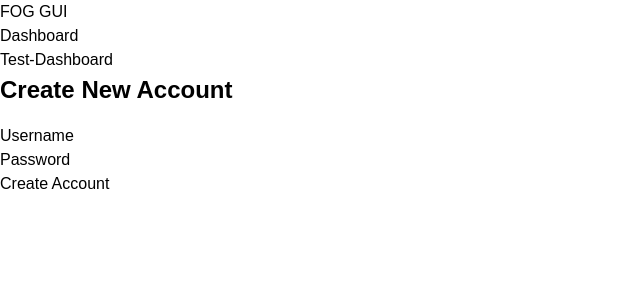
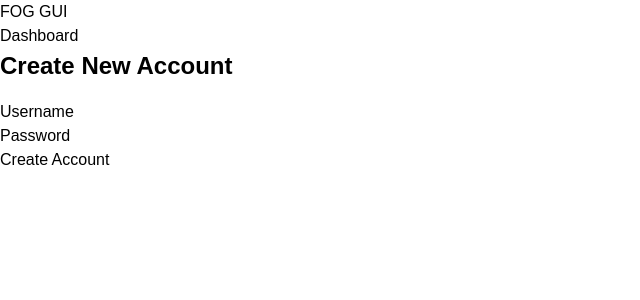
Before and after one commit to haagahelia/FogGui, a Next.js app: page /admin/create-account in a window 1280 px wide. Shown: the top 300 px of the page, without its empty margins (0-640 px from the left). Built offline with nearby package versions, Linux system fonts and the light colour scheme; no server answers.

Commit message:
FE: Updated MenuBar.tsx and middlewaret.ts to include new dashboard page

```diff
--- a/src/components/MenuBar.tsx
+++ b/src/components/MenuBar.tsx
@@ -28,35 +28,6 @@ const MenuBar = ({ session }: MenuBarProps) => {
               Dashboard
             </Link>
           </li>
-
-          <li>
-            <Link href="/test" className="hover:text-gray-400">
-              Test-Dashboard
-            </Link>
-          </li>
-          {/* Comment out as user only need to see Dashboard page */}
-
-          {/* <li>
-            <Link href="/hosts" className="hover:text-gray-400">
-              Hosts
-            </Link>
-          </li>
-          <li>
-            <Link href="/groups" className="hover:text-gray-400">
-              Groups
-            </Link>
-          </li>
-          <li>
-            <Link href="/images" className="hover:text-gray-400">
-              Images
-            </Link>
-          </li>
-          <li>
-            <Link href="/tasks" className="hover:text-gray-400">
-              Tasks
-            </Link>
-          </li> */}
-
           {/* User icon and dropdown */}
           {session?.user && (
             <li className="relative flex items-center">
```
Also changed, not shown: src/middleware.ts (+18 -14 lines).
